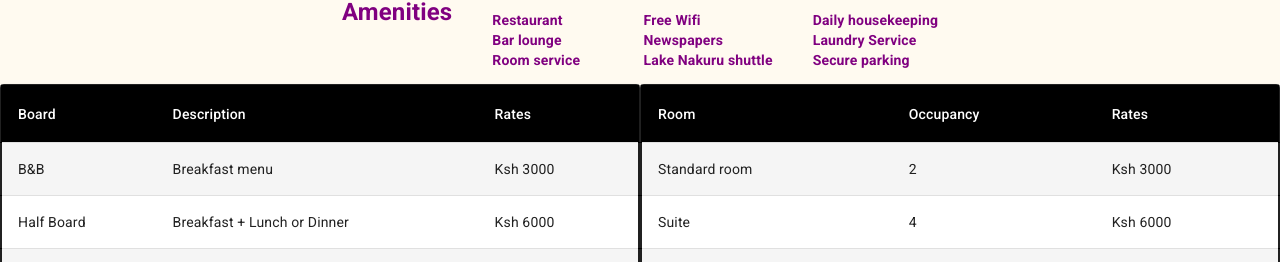
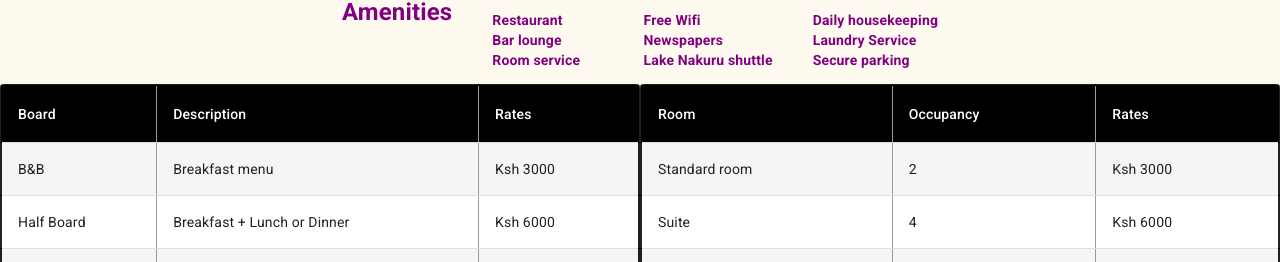
Before and after one commit to gkalms/GA_Capstone, a React (Create React App) app in the folder hotel-eel-website/: page / in a window 1280 px wide. Shown: the part 690-952 px from the top of the page. Built offline with nearby package versions, Linux system fonts and the light colour scheme.

Commit message:
css for display table

```diff
--- a/hotel-eel-website/src/App.css
+++ b/hotel-eel-website/src/App.css
@@ -32,6 +32,7 @@
   font-size: 18px;
 }
 
+/* Image carousel */
 .slider {
   position: relative;
   height: 35vh;
@@ -78,8 +79,8 @@
   transition-duration: 2s;
 }
 
+/* Amenities */
 .amenities {
-
   display: flex;
   flex-direction: row;
   background: floralwhite;
@@ -97,12 +98,12 @@
   font-size: 14px;
 }
 
+/* Tabel displaying list of booking enquiries */
 .table {
   float: left;
   display: flex;
   flex-direction: row;
   width: 100%;
-  background: floralwhite;
   align-items: center;
   justify-content: center;
 }
@@ -134,6 +135,8 @@
   width: 55px;
   height: 45px;
 }
+
+/* Enquiry form and inputs */
 
 .container {
   display: flex;
@@ -181,10 +184,22 @@ input:required + span:after {
   font-weight: bold;
   font-size: 16px;
   overflow: scroll;
+  width:100%;
 }
 
 table {
   border: 2px;
   border-style:double;
   padding: 15px;
+  border-collapse: collapse;
 }
+
+thead {
+  background-color: gold;
+}
+
+td, th {
+  border: 1px solid #999;
+  padding: 0.5rem;
+  text-align: left;
+}
--- a/hotel-eel-website/src/Components/Enquiry/DisplayEnquiry.js
+++ b/hotel-eel-website/src/Components/Enquiry/DisplayEnquiry.js
@@ -63,6 +63,8 @@ export const DisplayEnquiry = () => {
             <th>Guest Numbers</th>
             <th>Arrival</th>
             <th>Departure</th>
+            <th></th>
+            <th></th>
           </tr>
         </thead>
 
```
Also changed, not shown: 1 other file (tests, documents, lock files or other folders).
